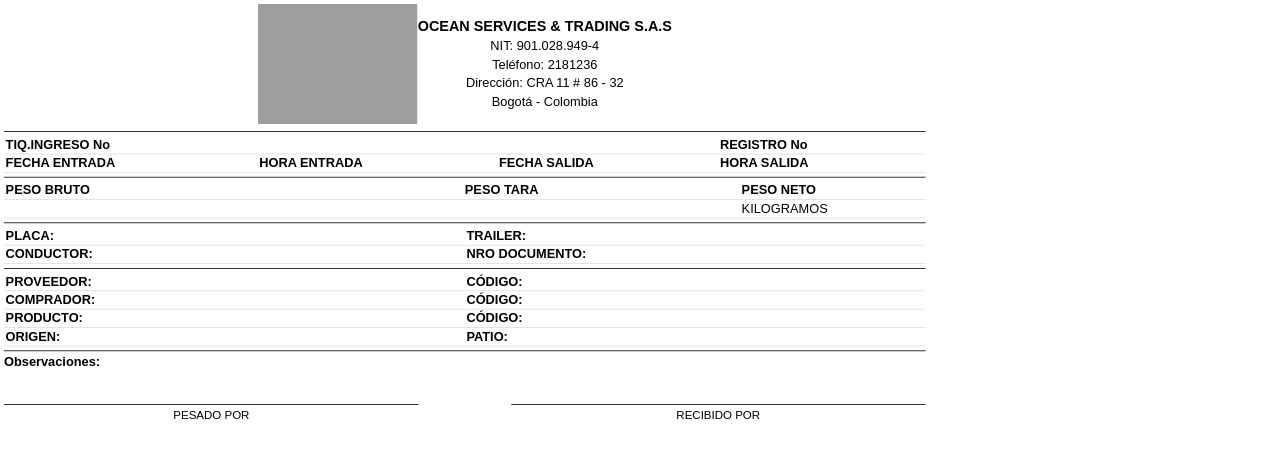
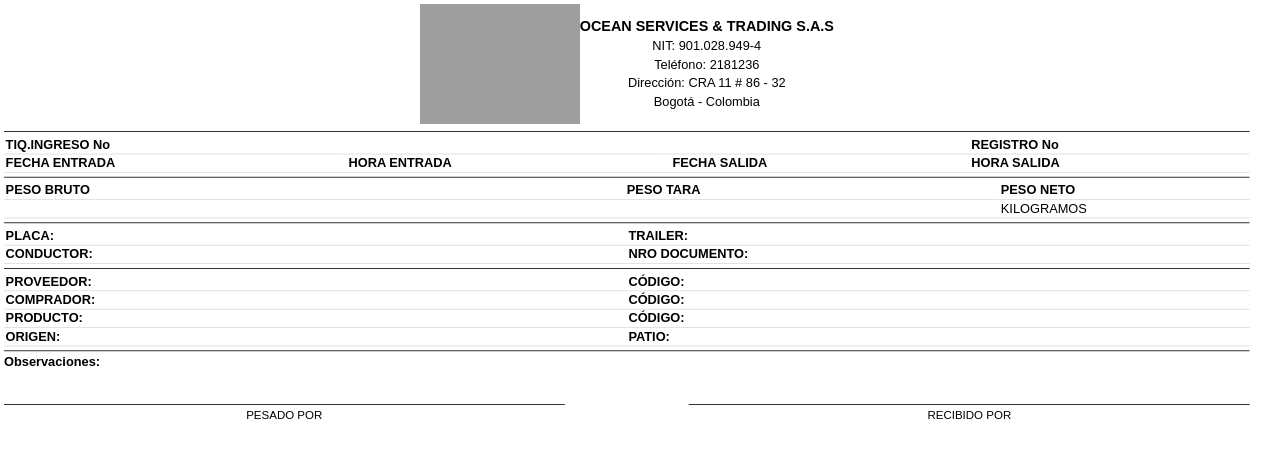
Before and after one commit to cimaverso/ocean-dev, a Python web app: template app/templates/registro_ingreso.html in a window 1280 px wide; the page is wider, and only the part inside the window is pictured. Shown: the top 458 px of that part. Run offline with Jinja, Linux system fonts and the light colour scheme; the template is opened without the code that fills it, so the values that code supplies are empty; grey boxes are pictures that could not be loaded.

Commit message:
Visualizacion mejorada en la impresion de los registros

```diff
--- a/app/templates/registro_despacho.html
+++ b/app/templates/registro_despacho.html
@@ -76,7 +76,7 @@
       }
       @page {
         size: Letter;
-        margin: 0in 0.1in 0in 0.5in;
+        margin: 0in 0in 0in 0.5in;
       }
 
       body {
@@ -84,6 +84,7 @@
         font-size: 12pt;
         transform: scale(0.8);
         transform-origin: top left;
+         margin-right: -450px;
       }
     </style>
   </head>
--- a/app/templates/registro_ingreso.html
+++ b/app/templates/registro_ingreso.html
@@ -77,7 +77,7 @@
       }
       @page {
         size: Letter;
-        margin: 0in 0.1in 0in 0.5in;
+        margin: 0in 0.5in 0in 0.5in;
       }
 
       body {
@@ -85,6 +85,8 @@
         font-size: 12pt;
         transform: scale(0.8);
         transform-origin: top left;
+        margin-right: -450px;
+
       }
     </style>
   </head>
--- a/app/templates/registro_servicios.html
+++ b/app/templates/registro_servicios.html
@@ -76,7 +76,7 @@
       }
       @page {
         size: Letter;
-        margin: 0in 0.1in 0in 0.5in;
+        margin: 0in 5in 0in 0.5in;
       }
 
       body {
@@ -84,6 +84,8 @@
         font-size: 12pt;
         transform: scale(0.8);
         transform-origin: top left;
+         margin-right: -450px;
+
       }
     </style>
   </head>
```
